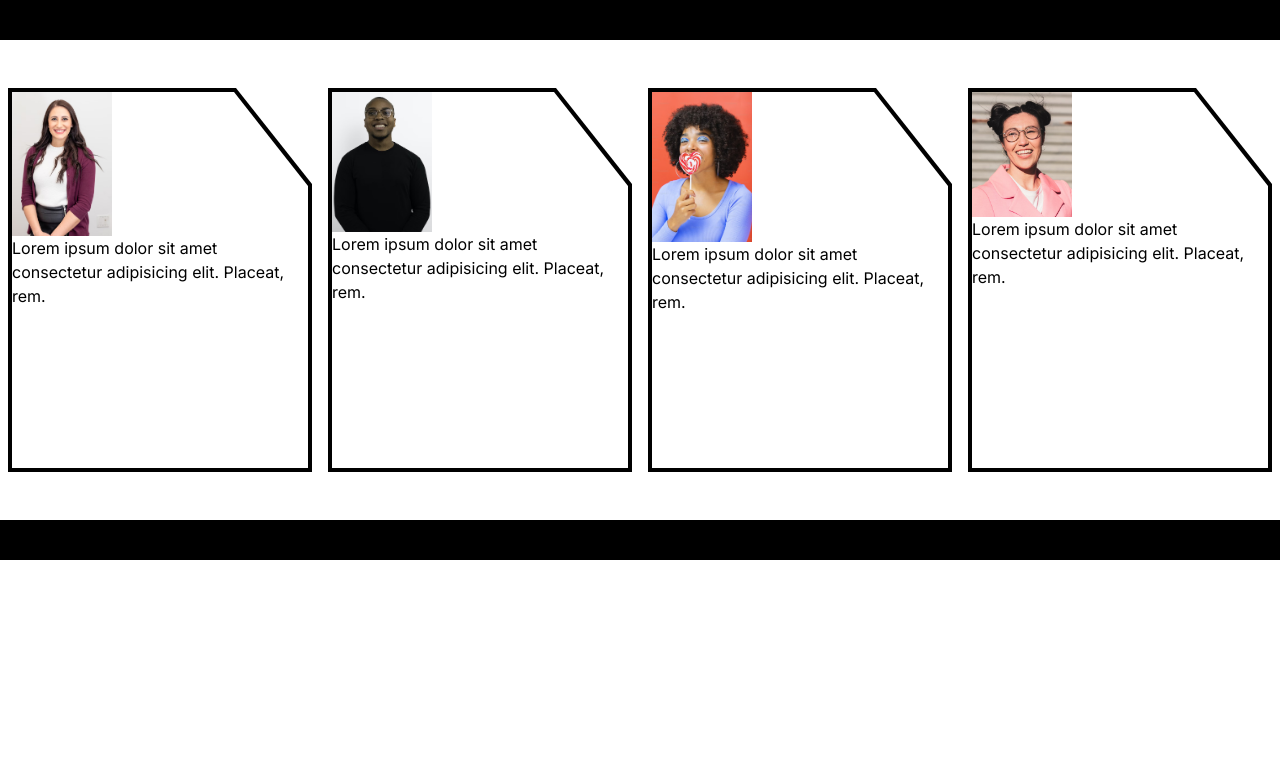
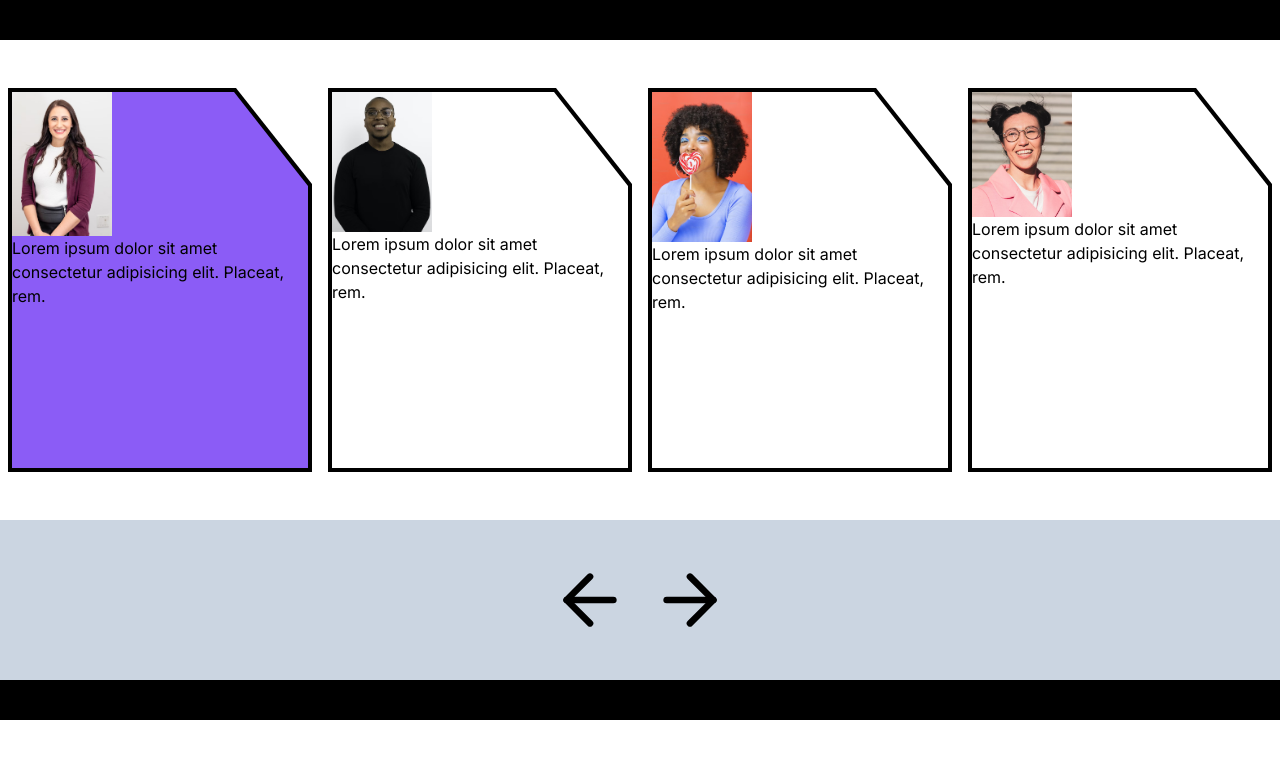
Before and after one commit to weeeeey/zeroUI, a Next.js app: page / in a window 1280 px wide. Shown: the top 758 px of the page. Built offline with nearby package versions, Linux system fonts and the light colour scheme.

Commit message:
stagger - mid

```diff
--- /dev/null
+++ b/components/ui/carousels/stagger.tsx
@@ -0,0 +1,100 @@
+'use client';
+import Image from 'next/image';
+import React, { useEffect, useState } from 'react';
+import { DUMMY_TEXT } from '../cards';
+import { ArrowLeft, ArrowRight } from 'lucide-react';
+import { motion } from 'framer-motion';
+
+const POLYGON = {
+    clipPath: 'polygon(0 0, 75% 0, 100% 25%,100% 100%, 0% 100%, 0 50%)',
+};
+
+export const StaggerLayout = () => {
+    const [selectedIdx, setSelectedIdx] = useState(0);
+    const handleClick = (index: number) => {
+        setSelectedIdx(index);
+    };
+    const moveClick = (move: number) => {
+        setSelectedIdx((p) => p + move);
+    };
+
+    useEffect(() => {
+        console.log(selectedIdx);
+    }, [selectedIdx]);
+
+    return (
+        <div className="w-full overflow-x-scroll h-full bg-slate-300 ">
+            <div className="flex">
+                <Stagger
+                    row={0}
+                    handleClick={handleClick}
+                    selectedIdx={selectedIdx}
+                />
+                <Stagger
+                    row={1}
+                    handleClick={handleClick}
+                    selectedIdx={selectedIdx}
+                />
+            </div>
+            <StaggerButton moveClick={moveClick} />
+        </div>
+    );
+};
+
+interface StaggerProps {
+    handleClick: (idx: number) => void;
+    selectedIdx: number;
+    row: number;
+}
+
+const Stagger = ({ handleClick, selectedIdx, row }: StaggerProps) => {
+    return (
+        <motion.div
+            style={{ translateX: `${selectedIdx * -25}rem` }}
+            className={`bg-white w-[300vw] transition-all duration-1000  flex  items-center  py-10`}
+        >
+            {Array.from({ length: 12 }).map((_, index) => (
+                <div
+                    key={index + row * 12}
+                    style={POLYGON}
+                    onClick={() => handleClick(index + row * 12)}
+                    className="bg-black w-96 h-96 m-2 p-4 flex flex-col justify-center items-start space-y-10 relative cursor-pointer"
+                >
+                    <div
+                        style={POLYGON}
+                        className={`absolute top-1 left-1 right-1 bottom-1 transition-all duration-300   ${
+                            index + row * 12 === selectedIdx
+                                ? 'bg-violet-500'
+                                : 'bg-white'
+                        } `}
+                    >
+                        <Image
+                            alt="headshot"
+                            src={`/carousels/${index + 1}.jpg`}
+                            width={100}
+                            height={100}
+                        />
+                        <div>{DUMMY_TEXT}</div>
+                    </div>
+                </div>
+            ))}
+        </motion.div>
+    );
+};
+
+const StaggerButton = ({
+    moveClick,
+}: {
+    moveClick: (move: number) => void;
+}) => {
+    return (
+        <div className="flex justify-center items-center space-x-5 py-10">
+            <button onClick={() => moveClick(-1)}>
+                <ArrowLeft className="w-20 h-20" />
+            </button>
+            <button onClick={() => moveClick(1)}>
+                <ArrowRight className="w-20 h-20" />
+            </button>
+        </div>
+    );
+};
--- a/components/ui/carousels/stgger.tsx
+++ /dev/null
@@ -1,42 +0,0 @@
-import Image from 'next/image';
-import React from 'react';
-import { DUMMY_TEXT } from '../cards';
-
-export const StaggerLayout = () => {
-    return (
-        <div className="w-full overflow-x-scroll h-full bg-slate-300 flex">
-            <Stagger />
-            <Stagger />
-        </div>
-    );
-};
-
-const POLYGON = {
-    clipPath: 'polygon(0 0, 75% 0, 100% 25%,100% 100%, 0% 100%, 0 50%)',
-};
-const Stagger = () => {
-    return (
-        <div className={`bg-white w-[300vw]  flex  items-center  py-10`}>
-            {Array.from({ length: 12 }).map((_, index) => (
-                <div
-                    key={index}
-                    style={POLYGON}
-                    className="bg-black w-96 h-96 m-2 p-4 flex flex-col justify-center items-start space-y-10 relative"
-                >
-                    <div
-                        style={POLYGON}
-                        className="absolute top-1 left-1 right-1 bottom-1   bg-white "
-                    >
-                        <Image
-                            alt="headshot"
-                            src={`/carousels/${index + 1}.jpg`}
-                            width={100}
-                            height={100}
-                        />
-                        <div>{DUMMY_TEXT}</div>
-                    </div>
-                </div>
-            ))}
-        </div>
-    );
-};
```
Also changed, not shown: app/page.tsx (+1 -6 lines).
